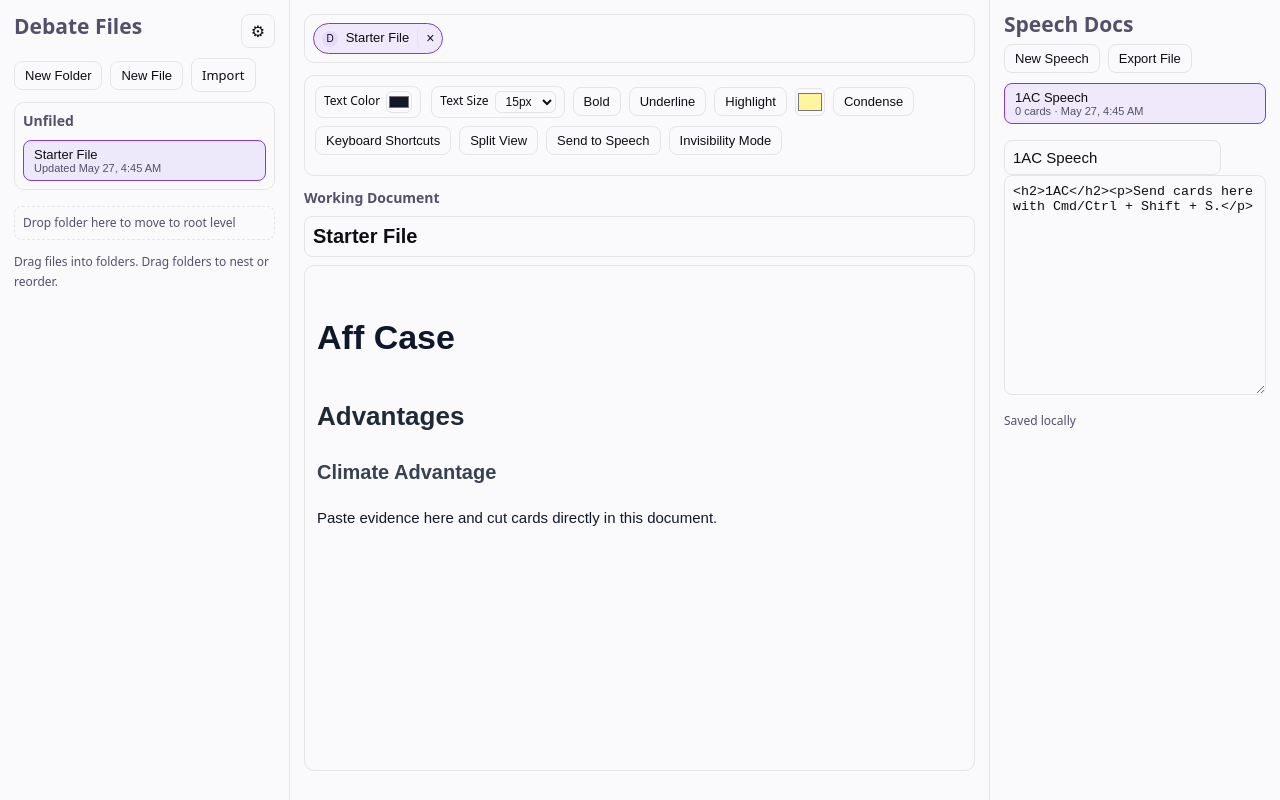
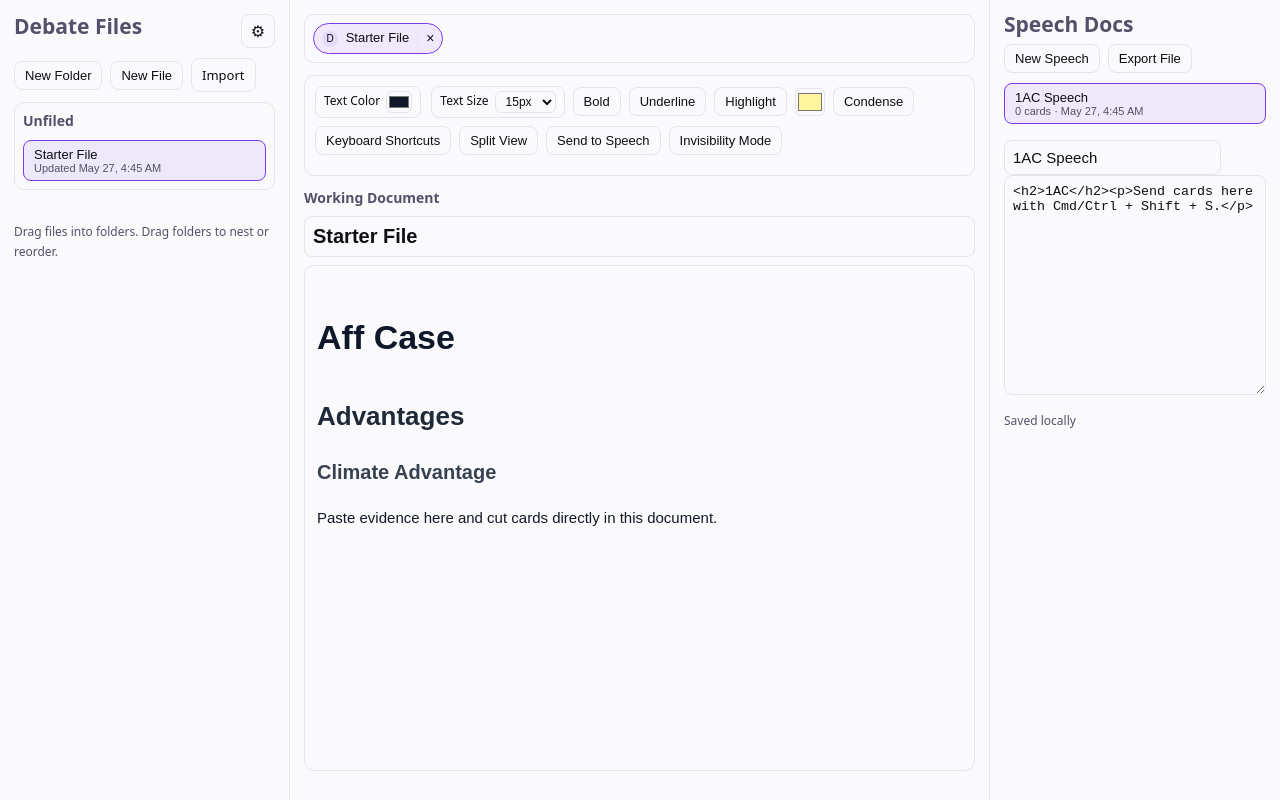
Before and after one commit to Dheej11/DebateBooks, a React (Vite) app: page / in a window 1280 px wide. Built offline with nearby package versions, Linux system fonts and the light colour scheme.

Commit message:
fixed folder stacking issue

```diff
--- a/src/App.css
+++ b/src/App.css
@@ -137,18 +137,14 @@ button:disabled {
   background: var(--accent-border);
 }
 
-.folder-root-drop-zone {
-  border: 1px dashed var(--border);
+.files-main-drop-area {
   border-radius: 8px;
-  padding: 6px 8px;
-  font-size: 12px;
-  color: var(--text);
-  margin-bottom: 8px;
+  padding: 2px;
 }
 
-.folder-root-drop-zone-active {
-  border-color: var(--accent);
+.files-main-drop-area-active {
   background: var(--accent-bg);
+  outline: 1px dashed var(--accent);
 }
 
 .doc-button,
--- a/src/App.tsx
+++ b/src/App.tsx
@@ -654,6 +654,16 @@ function App() {
 
     window.addEventListener('keydown', onKeyDown)
     return () => window.removeEventListener('keydown', onKeyDown)
+  }, [])
+
+  useEffect(() => {
+    const clear = () => clearDragState()
+    window.addEventListener('dragend', clear)
+    window.addEventListener('drop', clear)
+    return () => {
+      window.removeEventListener('dragend', clear)
+      window.removeEventListener('drop', clear)
+    }
   }, [])
 
   const mutateActiveDebateDoc = (updater: (doc: DebateDocument) => void) => {
@@ -1225,6 +1235,8 @@ function App() {
     moveDocToFolder(draggingDocId, folderId)
     setDraggingDocId(null)
     setDropTargetFolderId(null)
+    setDraggingFolderId(null)
+    setFolderDropTarget(null)
   }
 
   const onFolderStructureDrop = () => {
@@ -1242,6 +1254,15 @@ function App() {
       )
     }
 
+    setDraggingFolderId(null)
+    setFolderDropTarget(null)
+    setDraggingDocId(null)
+    setDropTargetFolderId(null)
+  }
+
+  const clearDragState = () => {
+    setDraggingDocId(null)
+    setDropTargetFolderId(null)
     setDraggingFolderId(null)
     setFolderDropTarget(null)
   }
@@ -1357,6 +1378,8 @@ function App() {
       const afterActive =
         folderDropTarget?.folderId === folder.id && folderDropTarget.mode === 'after'
 
+      const childFolders = renderFolderTree(folder.id, depth + 1)
+
       return (
         <div key={folder.id} className="folder-tree-node" style={{ marginLeft: depth * 14 }}>
           <div
@@ -1365,10 +1388,12 @@ function App() {
               if (!draggingFolderId) {
                 return
               }
+              event.stopPropagation()
               event.preventDefault()
               setFolderDropTarget({ mode: 'before', folderId: folder.id })
             }}
             onDrop={(event) => {
+              event.stopPropagation()
               event.preventDefault()
               onFolderStructureDrop()
             }}
@@ -1376,6 +1401,7 @@ function App() {
           <div
             className={`stack folder-drop-zone ${insideActive ? 'folder-drop-zone-active' : ''}`}
             onDragOver={(event) => {
+              event.stopPropagation()
               event.preventDefault()
               if (draggingFolderId) {
                 setFolderDropTarget({ mode: 'inside', folderId: folder.id })
@@ -1383,14 +1409,8 @@ function App() {
                 setDropTargetFolderId(folder.id)
               }
             }}
-            onDragLeave={() => {
-              if (draggingFolderId) {
-                setFolderDropTarget(null)
-              } else {
-                setDropTargetFolderId(null)
-              }
-            }}
             onDrop={(event) => {
+              event.stopPropagation()
               event.preventDefault()
               if (draggingFolderId) {
                 onFolderStructureDrop()
@@ -1406,10 +1426,7 @@ function App() {
                 setDraggingFolderId(folder.id)
                 setFolderDropTarget(null)
               }}
-              onDragEnd={() => {
-                setDraggingFolderId(null)
-                setFolderDropTarget(null)
-              }}
+              onDragEnd={clearDragState}
             >
               <strong>{folder.name}</strong>
               <button
@@ -1428,10 +1445,7 @@ function App() {
                     type="button"
                     draggable
                     onDragStart={() => setDraggingDocId(doc.id)}
-                    onDragEnd={() => {
-                      setDraggingDocId(null)
-                      setDropTargetFolderId(null)
-                    }}
+                    onDragEnd={clearDragState}
                     onContextMenu={(event) => onDocContextMenu(event, doc.id)}
                     className={`doc-button ${
                       doc.id === data.activeDebateDocId ? 'doc-button-active' : ''
@@ -1443,18 +1457,20 @@ function App() {
                   </button>
                 ))
               : null}
+            {!isCollapsed ? childFolders : null}
           </div>
-          {!isCollapsed ? renderFolderTree(folder.id, depth + 1) : null}
           <div
             className={`folder-drop-line ${afterActive ? 'folder-drop-line-active' : ''}`}
             onDragOver={(event) => {
               if (!draggingFolderId) {
                 return
               }
+              event.stopPropagation()
               event.preventDefault()
               setFolderDropTarget({ mode: 'after', folderId: folder.id })
             }}
             onDrop={(event) => {
+              event.stopPropagation()
               event.preventDefault()
               onFolderStructureDrop()
             }}
@@ -1787,12 +1803,16 @@ function App() {
                 dropTargetFolderId === 'root' ? 'folder-drop-zone-active' : ''
               }`}
               onDragOver={(event) => {
+                if (!draggingDocId) {
+                  return
+                }
                 event.preventDefault()
+                event.stopPropagation()
                 setDropTargetFolderId('root')
               }}
-              onDragLeave={() => setDropTargetFolderId(null)}
               onDrop={(event) => {
                 event.preventDefault()
+                event.stopPropagation()
                 onFolderDrop(null)
               }}
             >
@@ -1803,10 +1823,7 @@ function App() {
                   type="button"
                   draggable
                   onDragStart={() => setDraggingDocId(doc.id)}
-                  onDragEnd={() => {
-                    setDraggingDocId(null)
-                    setDropTargetFolderId(null)
-                  }}
+                  onDragEnd={clearDragState}
                   onContextMenu={(event) => onDocContextMenu(event, doc.id)}
                   className={`doc-button ${
                     doc.id === data.activeDebateDocId ? 'doc-button-active' : ''
@@ -1819,9 +1836,9 @@ function App() {
               ))}
             </div>
             <div
-              className={`folder-root-drop-zone ${
-                folderDropTarget?.mode === 'inside' && folderDropTarget.folderId === '__root__'
-                  ? 'folder-root-drop-zone-active'
+              className={`files-main-drop-area ${
+                draggingFolderId && folderDropTarget?.folderId === '__root__'
+                  ? 'files-main-drop-area-active'
                   : ''
               }`}
               onDragOver={(event) => {
@@ -1829,20 +1846,20 @@ function App() {
                   return
                 }
                 event.preventDefault()
+                event.stopPropagation()
                 setFolderDropTarget({ mode: 'inside', folderId: '__root__' })
               }}
               onDrop={(event) => {
                 event.preventDefault()
+                event.stopPropagation()
                 if (draggingFolderId) {
                   moveFolderInside(draggingFolderId, null)
-                  setDraggingFolderId(null)
-                  setFolderDropTarget(null)
+                  clearDragState()
                 }
               }}
             >
-              Drop folder here to move to root level
+              {renderFolderTree(null)}
             </div>
-            {renderFolderTree(null)}
             <p className="hint">
               Drag files into folders. Drag folders to nest or reorder.
             </p>
```
